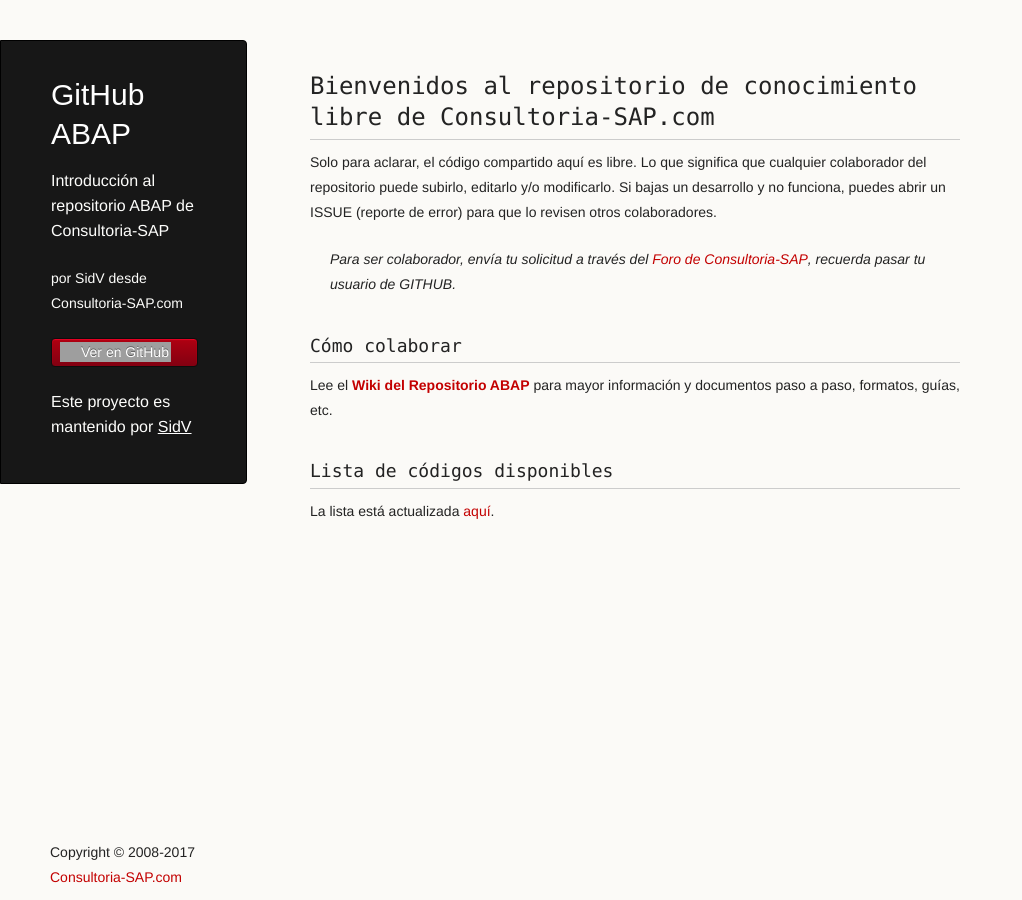
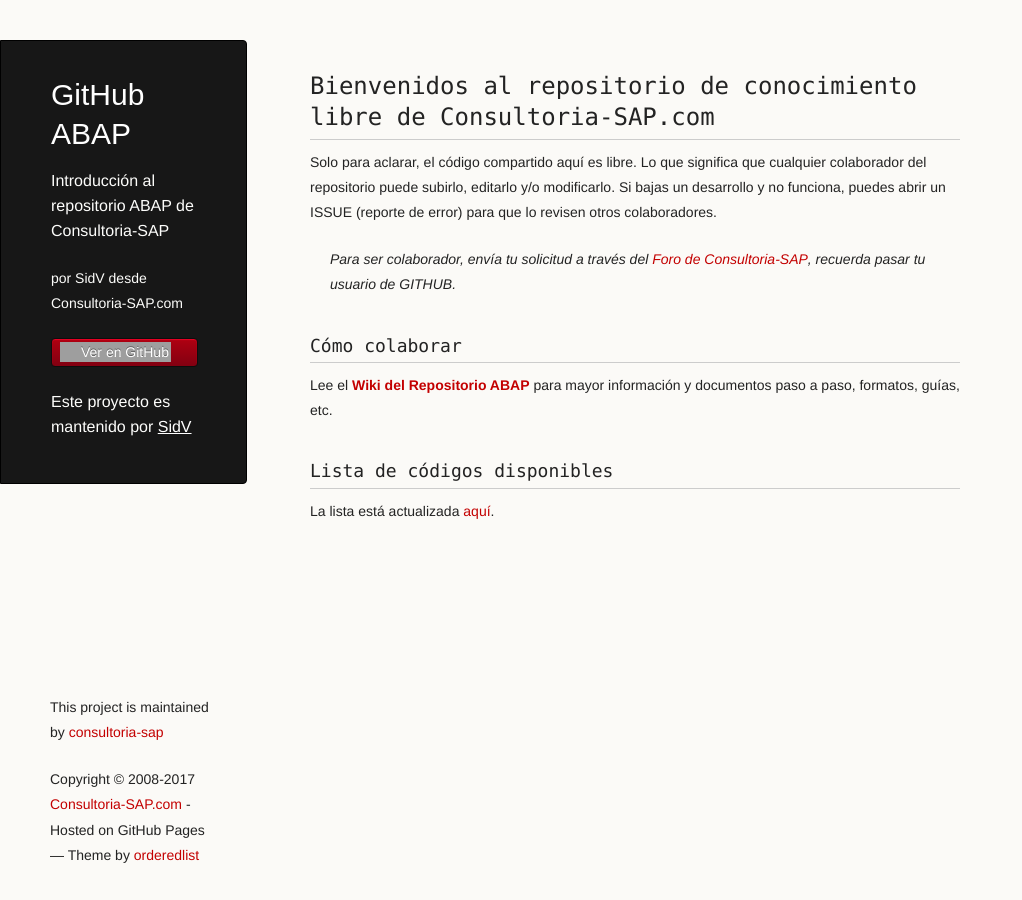
Before and after one commit to consultoria-sap/ABAP, a Jekyll site: the page built from docs/readme.md, in a window 1280 px wide. Shown: the whole page, without its empty margins (0-1022 px from the left). Built offline with Jekyll 4.4.1, drawn with Linux system fonts in a browser that asks for light colours; nearby versions of some CDN libraries; a script that is not in the unit is left out; grey boxes are pictures that could not be loaded.

Commit message:
Create footer.html

```diff
--- a/docs/_includes/footer.html
+++ b/docs/_includes/footer.html
@@ -1,6 +1,25 @@
-</section>
-<footer><small>Copyright © 2008-2017 <a href="http://www.consultoria-sap.com" title="Consultoria-SAP.com">Consultoria-SAP.com</a></small></footer>
-</div>
+      </section>
+      <footer>
+        {% if site.github.is_project_page %}
+        <p>This project is maintained by <a href="{{ site.github.owner_url }}">{{ site.github.owner_name }}</a></p>
+        {% endif %}
+        <p><small>Copyright © 2008-2017 <a href="http://www.consultoria-sap.com" title="Consultoria-SAP.com">Consultoria-SAP.com</a> - Hosted on GitHub Pages &mdash; Theme by <a href="https://github.com/orderedlist">orderedlist</a></small></p>
+      </footer>
+    </div>
+
+
+
+  {% if site.google_analytics %}
+    <script>
+        (function(i,s,o,g,r,a,m){i['GoogleAnalyticsObject']=r;i[r]=i[r]||function(){
+        (i[r].q=i[r].q||[]).push(arguments)},i[r].l=1*new Date();a=s.createElement(o),
+        m=s.getElementsByTagName(o)[0];a.async=1;a.src=g;m.parentNode.insertBefore(a,m)
+        })(window,document,'script','https://www.google-analytics.com/analytics.js','ga');
+        ga('create', '{{ site.google_analytics }}', 'auto');
+        ga('send', 'pageview');
+    </script>
+  {% endif %}
+
     <!--[if !IE]><script>fixScale(document);</script><![endif]-->
   </body>
 </html>
```
